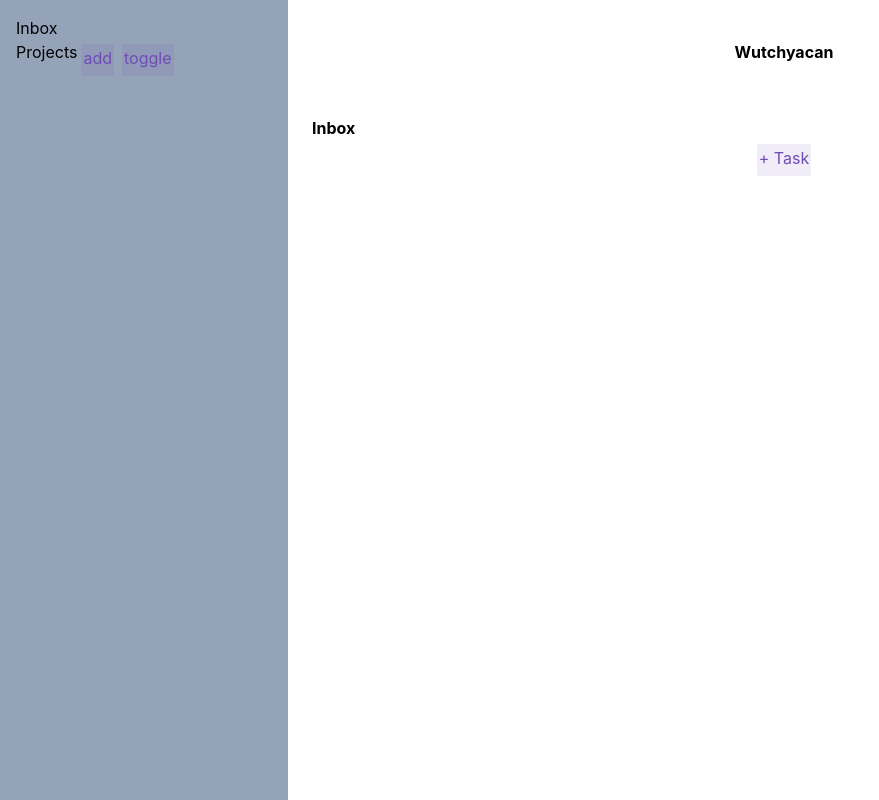
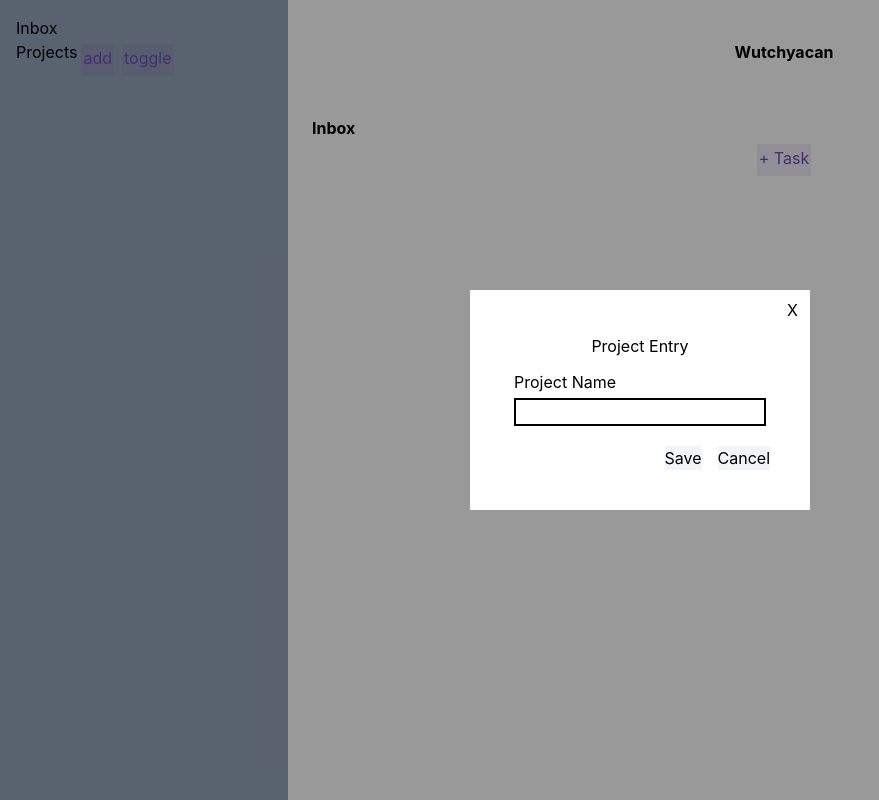
Before and after one commit to Kozyrov/wutchyacan-web, a React (Vite) app: page /inbox in a window 1280 px wide. Both pictures are taken after a click on the button "add". Shown: the whole page, without its empty margins (0-879 px from the left). Built offline with nearby package versions, Linux system fonts and the light colour scheme.

Commit message:
created modal component, added project entry component, hooked in save and cancel for project.

```diff
--- a/index.html
+++ b/index.html
@@ -8,6 +8,7 @@
   </head>
   <body>
     <noscript>You need to enable JavaScript to run this app.</noscript>
+    <div id="modal-root"></div>
     <div id="root"></div>
     <script type="module" src="/src/main.tsx"></script>
   </body>
--- a/src/components/bladeMenu/BladeMenu.tsx
+++ b/src/components/bladeMenu/BladeMenu.tsx
@@ -15,7 +15,7 @@ const BladeMenu = ({
   menuOptions,
   selectAction,
 }: BladeMenuProps) => {
-  const [isToggled, setIsToggled] = React.useState(false);
+  const [isToggled, setIsToggled] = React.useState(true);
 
   return (
     <div className="flex-col">
--- /dev/null
+++ b/src/components/modalOverlay/ModalOverlay.tsx
@@ -0,0 +1,41 @@
+import React, { PropsWithChildren, useEffect, useRef } from 'react';
+import { createPortal } from 'react-dom';
+
+interface ModalOverlayProps {
+  toggleOff: () => void;
+};
+
+const ModalOverlay = ({ children, toggleOff }: PropsWithChildren<ModalOverlayProps>) => {
+  const modalRoot = document.getElementById('modal-root');
+  const modalRef = useRef<HTMLDivElement>(null);
+
+  useEffect(() => {
+    const handleClickOutside = (event: MouseEvent | TouchEvent) => {
+      if (modalRef?.current && !modalRef.current.contains(event.target as Node)) {
+        toggleOff();
+      }
+    };
+
+    document.addEventListener('mousedown', handleClickOutside);
+    return () => {
+      document.removeEventListener('mousedown', handleClickOutside);
+    };
+  }, []);
+
+  if (!modalRoot) {
+    throw new Error(
+      "Root element with ID 'modal-root' was not found in the document. Ensure there is a corresponding HTML element with the ID 'modal-root' in your HTML file."
+    );
+  }
+  return createPortal(
+    <div className="fixed flex z-10 left-0 top-0 w-screen h-screen bg-black/40 items-center justify-center">
+      <div ref={modalRef} className="relative bg-white p-8">
+        <button type="button" className="absolute right-3 top-2" onClick={toggleOff}>X</button>
+        {children}
+      </div>
+    </div>,
+    modalRoot,
+  );
+};
+
+export default ModalOverlay;
--- /dev/null
+++ b/src/components/projectEntry/ProjectEntry.tsx
@@ -0,0 +1,42 @@
+import React, { useState } from 'react';
+import { Project } from '../../app/types';
+
+interface ProjectEntryProps {
+  save: (project: Project) => void;
+  cancel: () => void;
+  incomingProject: Project;
+}
+
+const ProjectEntry = ({ incomingProject, save, cancel}: ProjectEntryProps) => {
+  const [project, setProject] = useState(incomingProject);
+
+  const handleSave = () => {
+    save(project);
+  }
+  return (
+    <div className="bg-white">
+      <div className="flex justify-center m-3">
+        <h1>Project Entry</h1>
+      </div>
+      <div className="m-3">
+        <div className="flex-col">
+          <label className="flex" htmlFor="project-name">Project Name</label>
+          <input
+            className="flex mt-1 border-2 border-black"
+            type="text"
+            id="project-name"
+            value={project.name}
+            onChange={(e) => setProject({ ...project, name: e.target.value })}
+          />
+        </div>
+      </div>
+      <div className="flex justify-end">
+        <button className="m-2 bg-slate-100" type="button" onClick={handleSave}>Save</button>
+        <button className="m-2 bg-slate-100" type="button" onClick={cancel}>Cancel</button>
+      </div>
+
+    </div>
+  );
+};
+
+export default ProjectEntry;
--- a/src/entities/app/appSlice.ts
+++ b/src/entities/app/appSlice.ts
@@ -1 +1,34 @@
-// Will hold app state stuff. Like loading status or error messages etc.
+import { createAppSlice } from "../../app/createAppSlice";
+
+interface AppState {
+  isModalOpen: boolean;
+};
+
+const initialAppState = {
+  isModalOpen: false,
+};
+
+export const appSlice = createAppSlice({
+  name: 'app',
+  initialState: initialAppState,
+  reducers: {
+    toggleModal(state: AppState) {
+      state.isModalOpen = !state.isModalOpen;
+    },
+  },
+  selectors: {
+    selectIsModalOpen(state: AppState) {
+      return state.isModalOpen;
+    },
+  },
+});
+
+export const {
+  toggleModal,
+} = appSlice.actions;
+
+export const {
+  selectIsModalOpen,
+} = appSlice.selectors;
+
+export default appSlice.reducer;
--- a/src/entities/project/projectSlice.ts
+++ b/src/entities/project/projectSlice.ts
@@ -45,6 +45,11 @@ export const projectSlice = createAppSlice({
 });
 
 export const {
+  addProject,
+  updateProject,
+} = projectSlice.actions;
+
+export const {
   selectById: selectProjectById,
 } = projectAdapter.getSelectors((state: RootState) => state.project);
 
--- a/src/features/projectsMenu/ProjectsMenu.tsx
+++ b/src/features/projectsMenu/ProjectsMenu.tsx
@@ -1,28 +1,49 @@
 import React from 'react';
 import BladeMenu from '../../components/bladeMenu/BladeMenu';
-import { Option } from '../../app/types';
-import { useAppSelector } from '../../app/hooks';
-import { selectAllProjectOptions } from '../../entities/project/projectSlice';
+import { Option, Project } from '../../app/types';
+import { useAppDispatch, useAppSelector } from '../../app/hooks';
+import { addProject, selectAllProjectOptions } from '../../entities/project/projectSlice';
+import ModalOverlay from '../../components/modalOverlay/ModalOverlay';
+import ProjectEntry from '../../components/projectEntry/ProjectEntry';
+import { generateNewProject } from '../../utils/utility-methods';
 
 const ProjectsMenu = () => {
+  const dispatch = useAppDispatch();
   const projectOptions: Option[] = useAppSelector(selectAllProjectOptions);
+  const [isModalOpen, setIsModalOpen] = React.useState(false);
+  const [freshProject, setFreshProject] = React.useState(generateNewProject());
+
+  const handleProjectSave = (project: Project) => {
+    dispatch(addProject(project));
+    setIsModalOpen(false);
+  }
+
+  const cancelEntry = () => {
+    setIsModalOpen(false);
+    setFreshProject(generateNewProject());
+  }
 
   const handleProjectNavigation = () => {
     console.log('Project navigation');
   };
 
-  const handleAddNewProject = () => {
-    console.log('Add new project');
-  };
+  const renderNewProjectEntryModal = () => {
+    return (
+      <ModalOverlay toggleOff={cancelEntry}>
+        <ProjectEntry save={handleProjectSave} cancel={cancelEntry} incomingProject={freshProject}/>
+      </ModalOverlay>
+    );
+  }
 
   return (
     <div>
       <BladeMenu
         label="Projects"
-        addOptionAction={handleAddNewProject}
+        addOptionAction={() => setIsModalOpen(true)}
         menuOptions={projectOptions}
         selectAction={handleProjectNavigation}
       />
+      {isModalOpen && renderNewProjectEntryModal()}
     </div>
 
   );
--- a/src/utils/utility-methods.tsx
+++ b/src/utils/utility-methods.tsx
@@ -1,8 +1,9 @@
 import { nanoid } from '@reduxjs/toolkit';
-import { type Task } from '../app/types';
+import { Project, type Task } from '../app/types';
 
 export const generateUniqueIteratorKey = () =>
   (Date.now() + Math.random()).toString();
+
 export const generateBlankTask = (listId: string): Task => ({
   id: nanoid(),
   name: '',
@@ -10,3 +11,10 @@ export const generateBlankTask = (listId: string): Task => ({
   list: listId,
   completed: false,
 });
+
+export const generateNewProject = (): Project => ({
+  id: nanoid(),
+  name: '',
+  lists: [],
+  removedList: '',
+});
```
